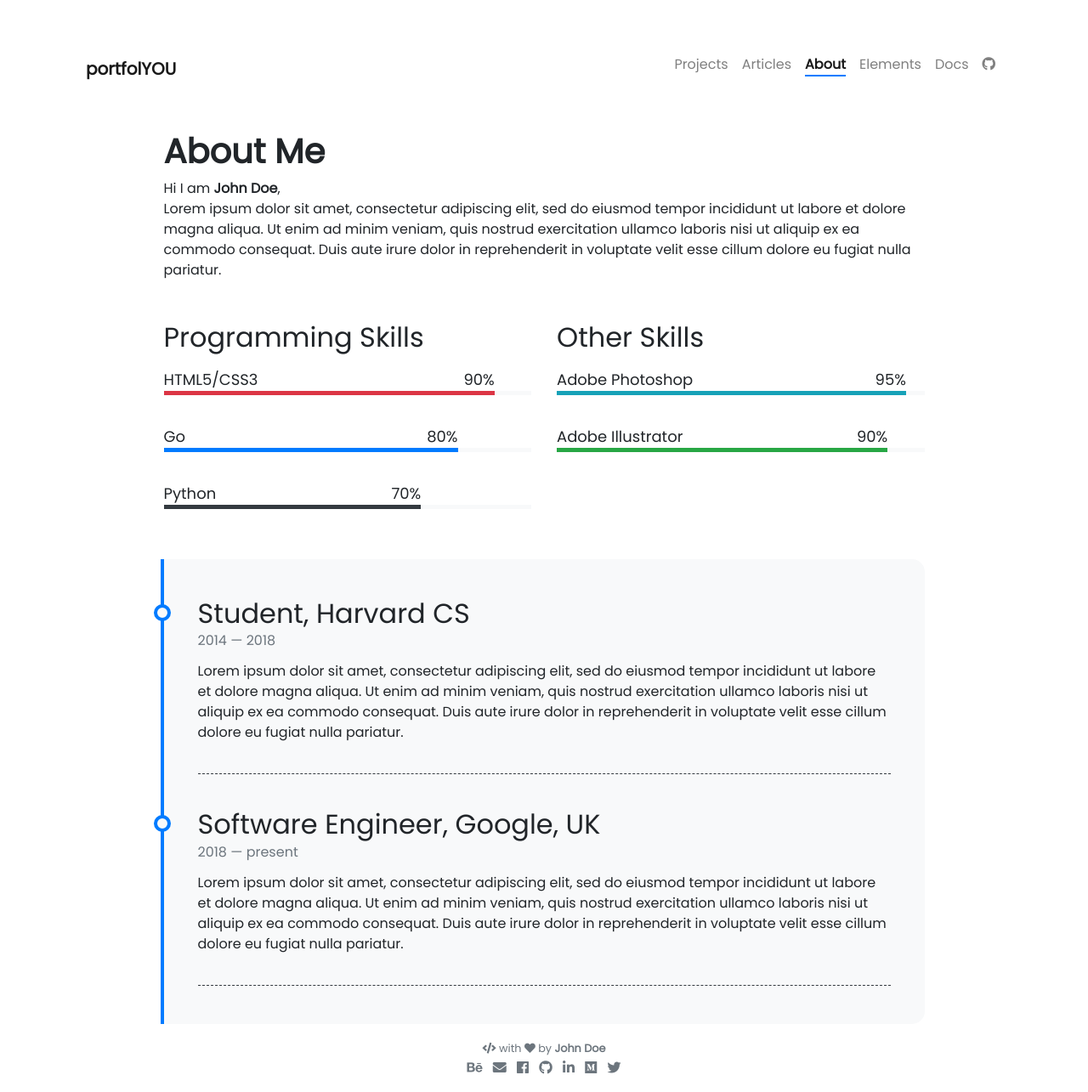
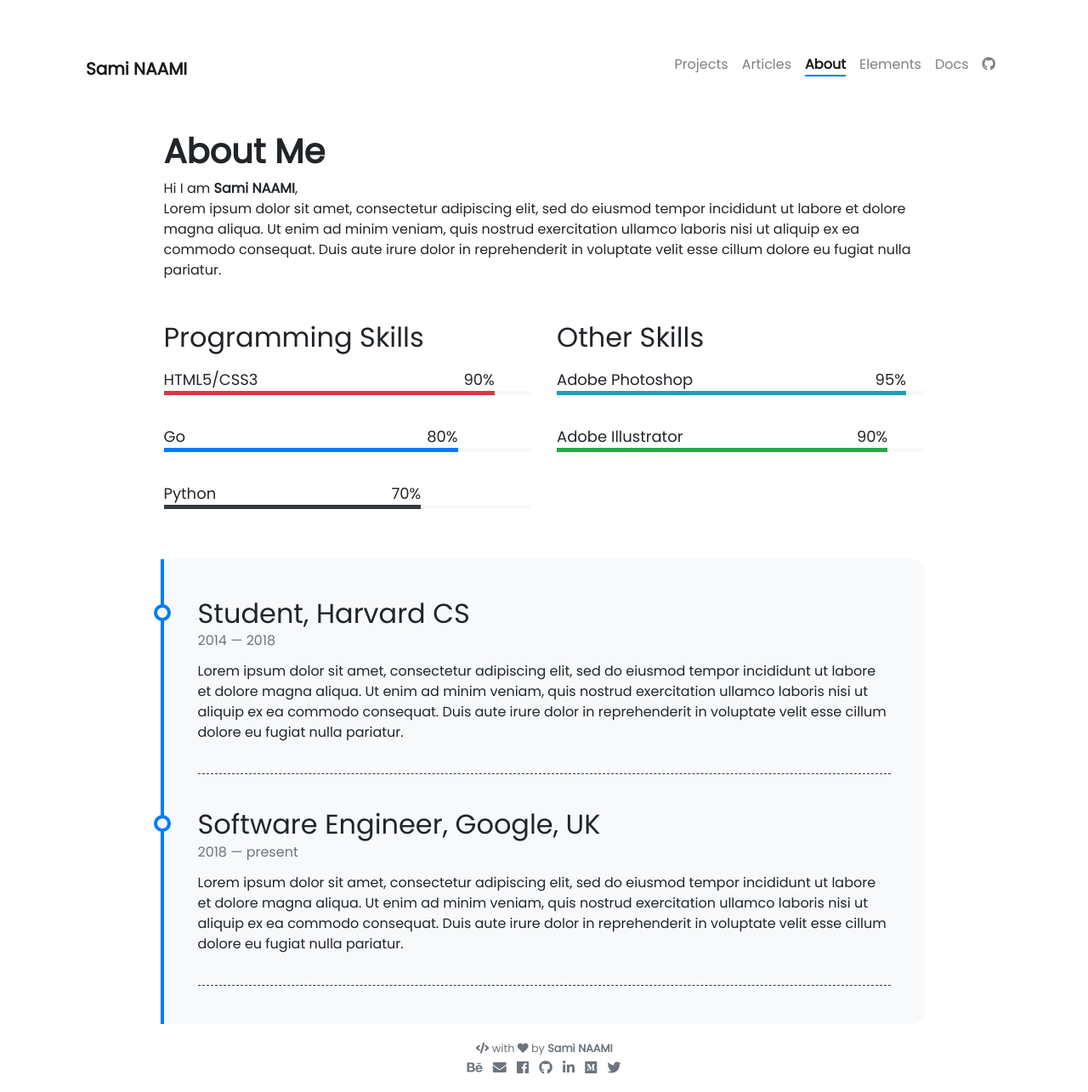
Before and after one commit to snaami/snaami.github.io, a Jekyll site: the page built from pages/about.md, in a window 1280 px wide. Shown: the whole page at 85% size. Built offline with Jekyll 4.4.1, drawn with Linux system fonts in a browser that asks for light colours; nearby versions of some CDN libraries.

Commit message:
fix base URL in config.yml file

```diff
--- a/_config.yml
+++ b/_config.yml
@@ -1,18 +1,18 @@
 ### Site Settings ###
-title               : portfolYOU
+title               : Sami NAAMI
 description         : >-                               # >- means to ignore newlines until "url:"
                       I turn coffee into code,
                       use tabs over spaces
                       and never broke production.
 
 url                 : ""                               # base hostname & protocol for your site (e.g. http://example.com)
-baseurl             : "/portfolYOU"                    # subpath of your site (e.g. /blog) [IMPORTANT: use "" if your are hosting at https://username.github.io directly]
-repository          : YoussefRaafatNasry/portfolYOU    # repository metadata on GitHub Pages [know more at https://help.github.com/en/articles/repository-metadata-on-github-pages]
-#remote_theme       : YoussefRaafatNasry/portfolYOU    # uncomment this if you are using it as a remote theme
+baseurl             : ""                               # subpath of your site (e.g. /blog) [IMPORTANT: use "" if your are hosting at https://username.github.io directly]
+repository          : snaami/snaami.github.io          # repository metadata on GitHub Pages [know more at https://help.github.com/en/articles/repository-metadata-on-github-pages]
+#remote_theme       :                                  # uncomment this if you are using it as a remote theme
 
 ### Author Info ###
 author:
-  name              : John Doe
+  name              : Sami NAAMI
   image             : https://bit.ly/2KCvgVJ
   behance           : your_username
 # dribbble          : your_username
```
